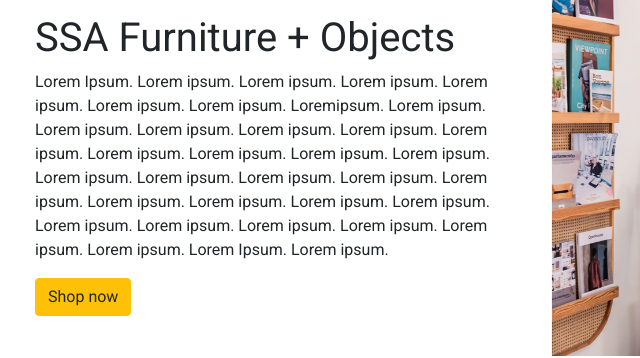
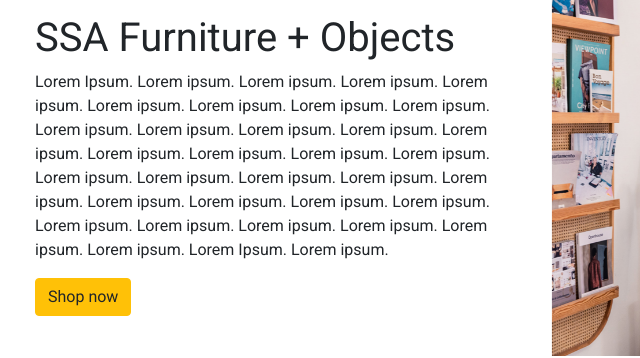
Before and after one commit to ghsyafii/ssa, a plain HTML site: page index.html in a window 1280 px wide. Shown: the part 190-548 px from the top of the page, 0-640 px from the left. Drawn offline with nearby package versions, Linux system fonts and the light colour scheme.

Commit message:
added a gap to main text

```diff
--- a/index.html
+++ b/index.html
@@ -79,7 +79,7 @@
                 <br><br><br><br><br>
                 <h1 class="">SSA Furniture + Objects</h1>
                 <p>Lorem Ipsum. Lorem ipsum. Lorem ipsum. Lorem ipsum. Lorem ipsum. Lorem ipsum. Lorem ipsum.
-                    Loremipsum. Lorem ipsum. Lorem ipsum. Lorem ipsum. Lorem ipsum. Lorem ipsum. Lorem ipsum. Lorem
+                    Lorem ipsum. Lorem ipsum. Lorem ipsum. Lorem ipsum. Lorem ipsum. Lorem ipsum. Lorem ipsum. Lorem
                     ipsum. Lorem ipsum. Lorem ipsum. Lorem ipsum. Lorem ipsum. Lorem ipsum. Lorem ipsum. Lorem ipsum.
                     Lorem ipsum. Lorem ipsum. Lorem ipsum. Lorem ipsum. Lorem ipsum. Lorem ipsum. Lorem ipsum. Lorem
                     ipsum. Lorem ipsum. Lorem ipsum. Lorem ipsum. Lorem Ipsum. Lorem ipsum.
```
Also changed, not shown: images/magnifying-glass.svg (added), images/shopping-cart-simple.svg (added).
